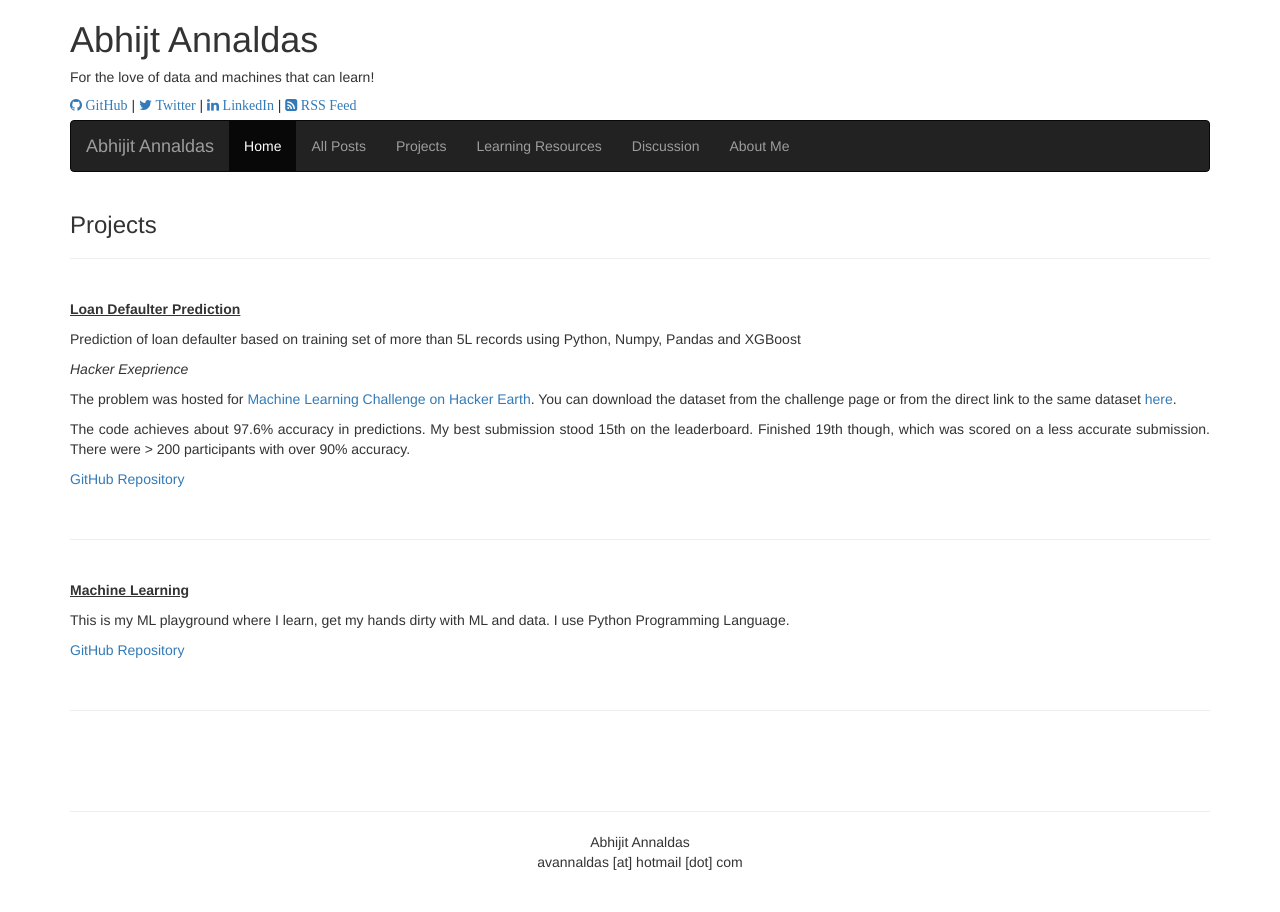
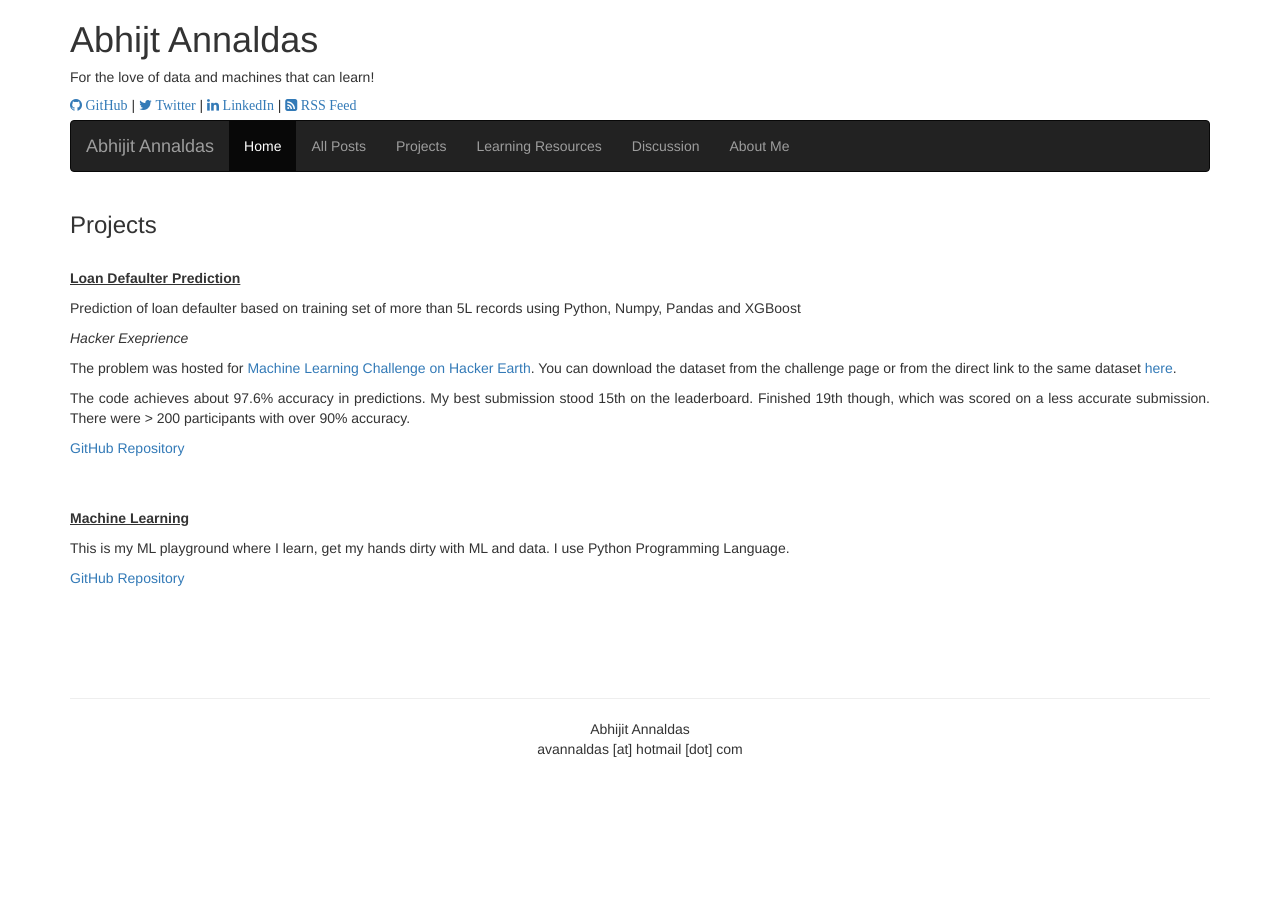
Before and after one commit to devm1023/ML_project, a Jekyll site: the page built from pages/projects.html, in a window 1280 px wide. Built offline with Jekyll 4.4.1, drawn with Linux system fonts in a browser that asks for light colours; nearby versions of some CDN libraries.

Commit message:
Update projects.html

```diff
--- a/pages/projects.html
+++ b/pages/projects.html
@@ -4,8 +4,7 @@ title: Projects
 permalink: /projects/
 ---
 
-<hr /><br />
-
+<br />
 <p><b><u>Loan Defaulter Prediction</u></b></p>
 <p>Prediction of loan defaulter based on training set of more than 5L records using Python, Numpy, Pandas and XGBoost</p>
 
@@ -16,11 +15,11 @@ permalink: /projects/
 
 <p><A href="https://github.com/avannaldas/Loan-Defaulter-Prediction-Machine-Learning" target="_blank">GitHub Repository</A></p>
 
-<br /><hr /><br />
+<br /><br />
 
 <p><b><u>Machine Learning</u></b></p>
 <p>This is my ML playground where I learn, get my hands dirty with ML and data. I use Python Programming Language. </p>
 
 <p><A href="https://github.com/avannaldas/Machine-Learning" target="_blank">GitHub Repository</A></p>
 
-<br /><hr /><br />
+<br /><br />
```
